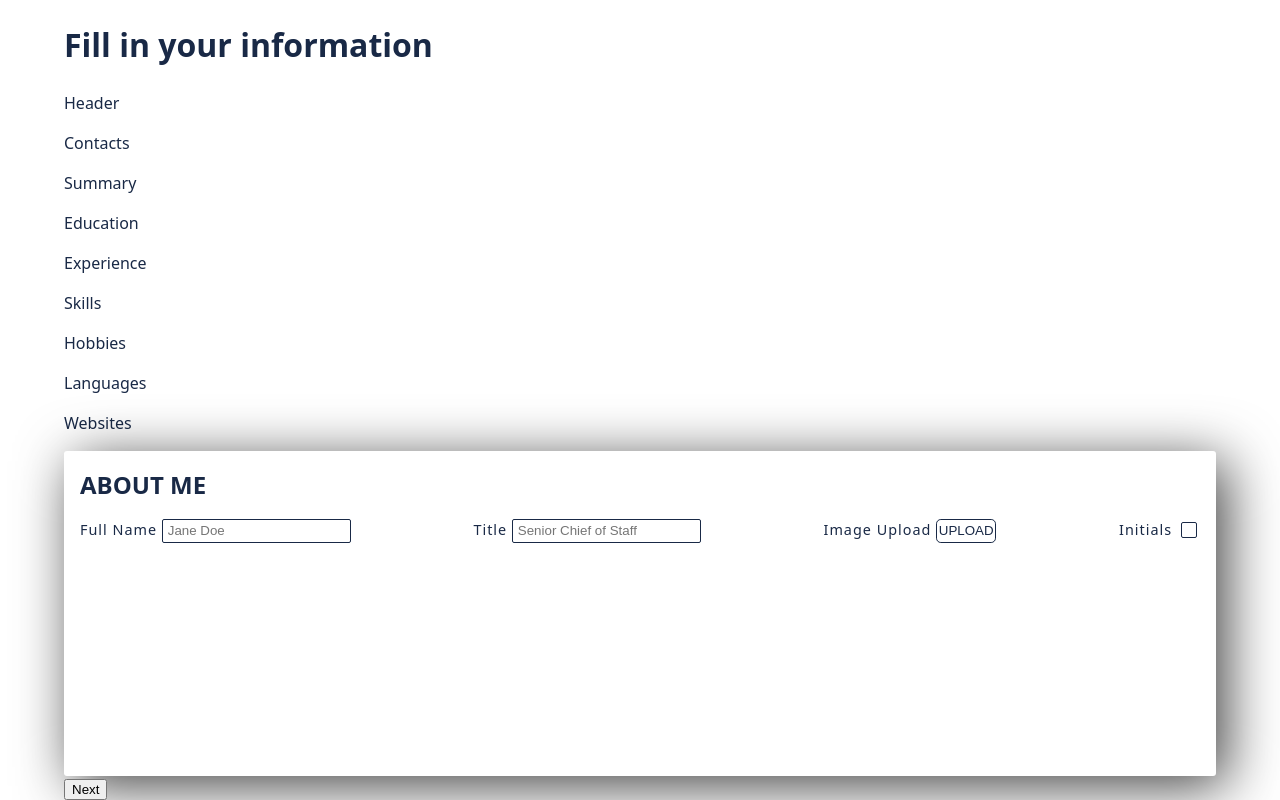
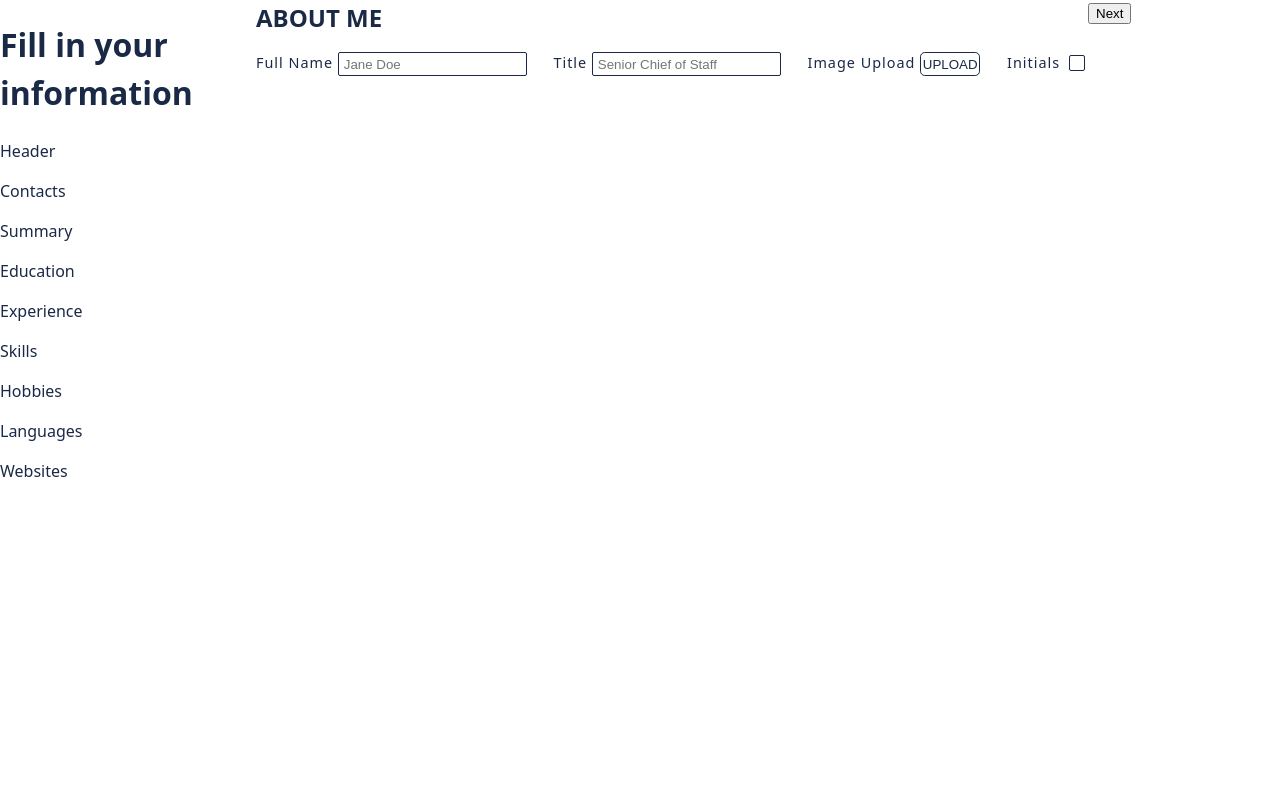
Before and after one commit to mickewasowski/cv-template, a React (Vite) app: page / in a window 1280 px wide. Built offline with nearby package versions, Linux system fonts and the light colour scheme.

Commit message:
wip - styling

```diff
--- a/src/pages/HomePage.tsx
+++ b/src/pages/HomePage.tsx
@@ -25,10 +25,6 @@ enum FormData {
 
 const HomePage = () => {
   const [renderForm, setRenderForm] = useState<FormData>(FormData.Header);
-  //TODO: have these
-  //choose a template
-  //forms for input + upload of image (optional depending on the template they choose)
-  //next button => leads a page with already populated data
 
   const renderDataForm = () => {
     switch (renderForm) {
--- a/src/pages/styles/HomePage.scss
+++ b/src/pages/styles/HomePage.scss
@@ -1,25 +1,24 @@
 .HomePage {
   background-color: var(--white);
   display: flex;
-  flex-direction: column;
-  padding: 0 5vw;
+  // flex-direction: column;
+  // padding: 0 5vw;
   height: 100%;
+
+  &__sidebar {
+    width: 20%;
+    height: 100%;
+  }
 
   &__forms {
     display: flex;
     flex-direction: column;
     background-color: var(--white);
-    border-radius: 3px;
-    padding: 1rem;
+    // border-radius: 3px;
+    // padding: 1rem;
     gap: 1rem;
-    max-width: 1400px;
-    height: 70%;
-    overflow-x: hidden;
-    overflow-y: scroll;
-    scrollbar-width: none;
-    box-shadow: 10px 10px 56px 0px rgba(0, 0, 0, 0.75);
-    -webkit-box-shadow: 10px 10px 56px 0px rgba(0, 0, 0, 0.75);
-    -moz-box-shadow: 10px 10px 56px 0px rgba(0, 0, 0, 0.75);
+    width: 65%;
+    height: 100%;
 
     input {
       background-color: var(--white);
@@ -107,6 +106,10 @@
     }
   }
 
+  &__buttons-bar {
+    width: 15%;
+    height: 100%;
+
     &__submit {
       width: 12rem;
       height: 2rem;
@@ -118,3 +121,4 @@
       margin: auto;
     }
   }
+}
```
Lines whose indentation alone changed are shown as unchanged.
